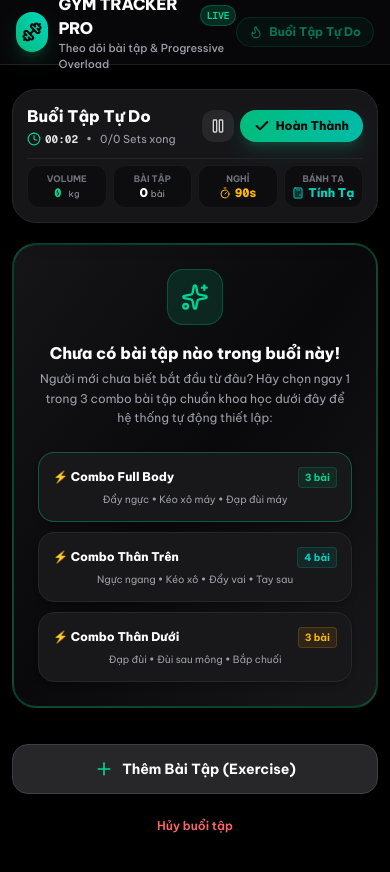
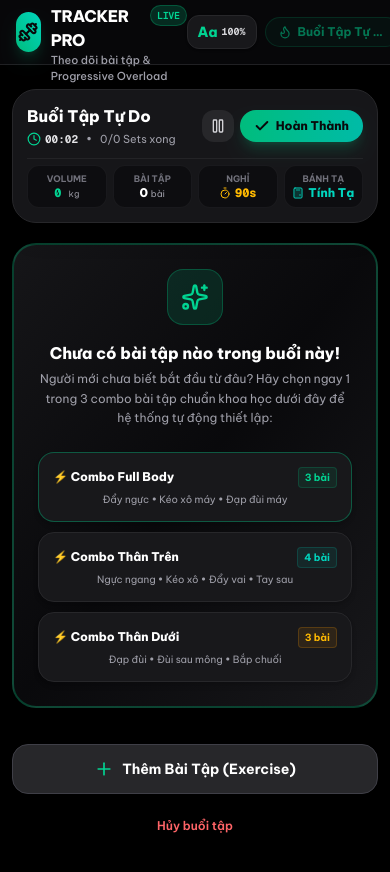
Before and after one commit to banderas0801/gym-tracker, a Next.js app: page / in a window 390 px wide. Both pictures are taken after a click on the button 195 px from the left and 490 px from the top of the page. Shown: the top 872 px of the page. Built offline with nearby package versions, Linux system fonts and the light colour scheme.

Commit message:
feat(zoom): add in-app Aa zoom scale, dynamic viewport enforcement, and mobile device detection

```diff
--- a/src/app/page.tsx
+++ b/src/app/page.tsx
@@ -16,6 +16,56 @@ type Tab = 'routines' | 'exercises' | 'history' | 'body';
 export default function Home() {
   const [activeTab, setActiveTab] = useState<Tab>('routines');
   const [activeSession, setActiveSession] = useState<WorkoutSession | null>(null);
+  const [zoomScale, setZoomScale] = useState<number>(1);
+  const [isMobileDevice, setIsMobileDevice] = useState(false);
+
+  React.useEffect(() => {
+    // 1. Khôi phục kích thước zoom người dùng chọn
+    const saved = localStorage.getItem('gym_zoom_scale');
+    if (saved) {
+      const num = parseFloat(saved);
+      if (!isNaN(num) && num >= 1) {
+        setZoomScale(num);
+        document.documentElement.style.zoom = String(num);
+      }
+    }
+
+    // 2. Nhận diện thiết bị di động độc lập với chế độ Desktop của Chrome
+    const checkMobile = () => {
+      const isTouch = navigator.maxTouchPoints > 0;
+      const isMobileUA = /Android|iPhone|iPad|iPod/i.test(navigator.userAgent);
+      const isSmallScreen = window.innerWidth <= 768 || (window.screen && window.screen.width <= 768);
+      const mobile = (isTouch && isMobileUA) || isSmallScreen;
+      setIsMobileDevice(mobile);
+
+      // Nếu là điện thoại mà bị Chrome WebAPK ép viewport Desktop (> 550px)
+      if (isMobileUA && (window.screen?.width <= 550 || window.outerWidth <= 550) && window.innerWidth > 550) {
+        const meta = document.querySelector('meta[name="viewport"]');
+        if (meta) {
+          meta.setAttribute(
+            'content',
+            'width=390, initial-scale=1.0, minimum-scale=1.0, maximum-scale=1.0, user-scalable=no, viewport-fit=cover'
+          );
+        }
+      }
+    };
+
+    checkMobile();
+    window.addEventListener('resize', checkMobile);
+    return () => window.removeEventListener('resize', checkMobile);
+  }, []);
+
+  const handleToggleZoom = () => {
+    // Luân chuyển: 100% -> 118% (To) -> 132% (Siêu To) -> 100%
+    let next = 1;
+    if (zoomScale === 1) next = 1.18;
+    else if (zoomScale === 1.18) next = 1.32;
+    else next = 1;
+
+    setZoomScale(next);
+    localStorage.setItem('gym_zoom_scale', String(next));
+    document.documentElement.style.zoom = String(next);
+  };
 
   return (
     <div className="min-h-screen bg-black text-zinc-100 selection:bg-emerald-500 selection:text-black">
@@ -39,6 +89,20 @@ export default function Home() {
             </div>
           </div>
 
+          <div className="flex items-center space-x-2">
+            {/* Quick Zoom Button */}
+            <button
+              type="button"
+              onClick={handleToggleZoom}
+              className="px-2.5 py-1.5 rounded-xl bg-zinc-900 border border-zinc-800 hover:border-emerald-500/50 text-xs font-bold transition active:scale-95 shadow-sm flex items-center space-x-1"
+              title="Nhấn để phóng to chữ và toàn bộ giao diện"
+            >
+              <span className="text-emerald-400 font-black text-sm">Aa</span>
+              <span className="text-[10px] text-zinc-300 font-mono">
+                {zoomScale === 1 ? '100%' : zoomScale === 1.18 ? '118% To' : '132% Lớn'}
+              </span>
+            </button>
+
             {/* Persistent Mini Session Banner if active */}
             {activeSession && (
               <button
@@ -46,14 +110,15 @@ export default function Home() {
                 className="px-3 py-1.5 rounded-full bg-emerald-500/10 border border-emerald-500/30 text-emerald-400 text-xs font-bold flex items-center space-x-1.5 hover:bg-emerald-500/20 transition active:scale-95 animate-pulse"
               >
                 <Flame className="w-3.5 h-3.5" />
-              <span className="hidden sm:inline">Buổi tập đang diễn ra:</span>
-              <span className="truncate max-w-[120px] sm:max-w-none">{activeSession.title}</span>
+                <span className="hidden sm:inline">Buổi tập:</span>
+                <span className="truncate max-w-[90px] sm:max-w-none">{activeSession.title}</span>
               </button>
             )}
           </div>
+        </div>
 
         {/* Tab Navigation Menu (Desktop & Tablet) */}
-        {!activeSession && (
+        {!activeSession && !isMobileDevice && (
           <div className="hidden md:flex max-w-4xl mx-auto px-4 items-center space-x-2 overflow-x-auto pb-2.5 scrollbar-none text-xs">
             <button
               onClick={() => setActiveTab('routines')}
@@ -144,7 +209,7 @@ export default function Home() {
 
       {/* Bottom Sticky Tab Bar for Mobile with Safe Area */}
       {!activeSession && (
-        <nav className="md:hidden fixed bottom-0 left-0 right-0 z-40 bg-zinc-950/95 border-t border-zinc-800 backdrop-blur-2xl px-3 pt-2 pb-[max(0.75rem,env(safe-area-inset-bottom))] flex items-center justify-around shadow-2xl">
+        <nav className={`${isMobileDevice ? 'flex' : 'md:hidden'} fixed bottom-0 left-0 right-0 z-40 bg-zinc-950/95 border-t border-zinc-800 backdrop-blur-2xl px-3 pt-2 pb-[max(0.75rem,env(safe-area-inset-bottom))] items-center justify-around shadow-2xl`}>
           <button
             onClick={() => setActiveTab('routines')}
             className={`flex flex-col items-center py-1 px-3 rounded-xl transition active:scale-95 ${
--- a/src/components/RoutineList.tsx
+++ b/src/components/RoutineList.tsx
@@ -24,6 +24,10 @@ export default function RoutineList({ onStartSession }: RoutineListProps) {
   const [isExerciseModalOpen, setIsExerciseModalOpen] = useState(false);
   const [isSmartModalOpen, setIsSmartModalOpen] = useState(false);
   const [todayRec, setTodayRec] = useState(() => getTodayRecommendation(1));
+  const isMobileUA = React.useMemo(() => {
+    if (typeof navigator === 'undefined') return false;
+    return /Android|iPhone|iPad|iPod/i.test(navigator.userAgent);
+  }, []);
 
   React.useEffect(() => {
     setTodayRec(getTodayRecommendation(new Date().getDay()));
@@ -254,7 +258,7 @@ export default function RoutineList({ onStartSession }: RoutineListProps) {
               <div className="text-xs uppercase font-bold text-zinc-400 tracking-wider">
                 {routine.exercises.length} Bài Tập Trong Buổi:
               </div>
-              <div className="grid grid-cols-1 md:grid-cols-2 gap-2.5">
+              <div className={`grid ${isMobileUA ? 'grid-cols-1' : 'grid-cols-1 md:grid-cols-2'} gap-2.5`}>
                 {routine.exercises.map((ex, i) => {
                   const media = getExerciseMedia(ex.exerciseId, ex.exerciseName);
                   return (
```
Lines whose indentation alone changed are shown as unchanged.
